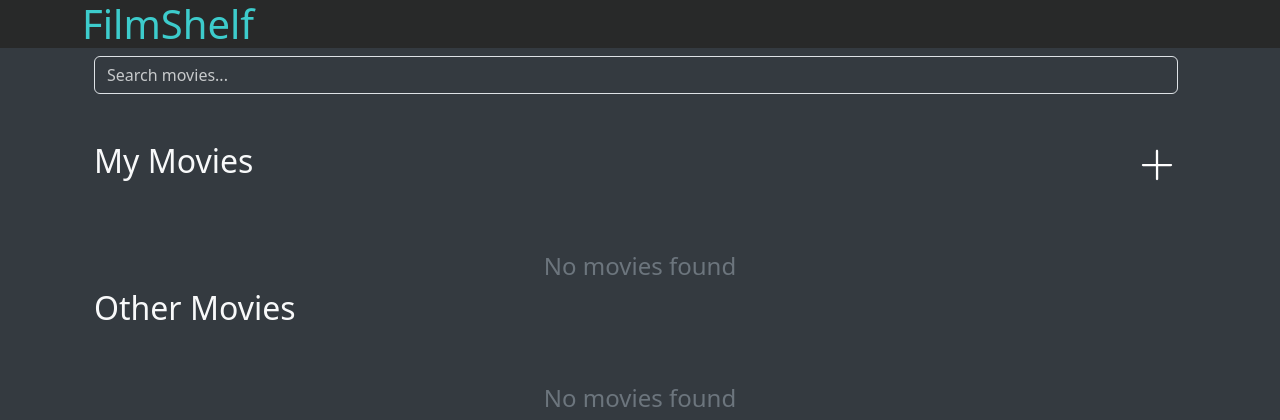
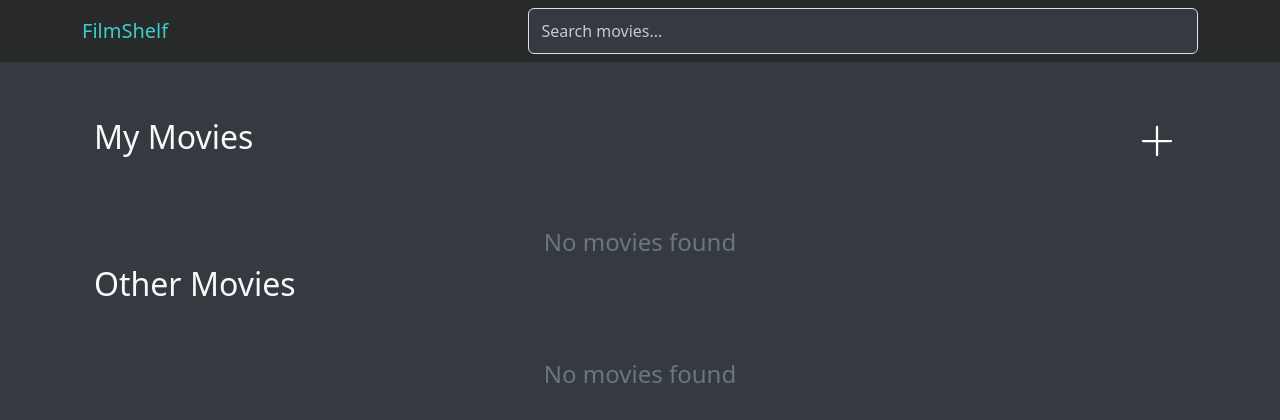
Before and after one commit to BustedElbow/IT6, a PHP site: page / in a window 1280 px wide. Shown: the top 420 px of the page. Run offline with PHP 8.4, Linux system fonts and the light colour scheme; data that the repository does not hold is empty; some libraries are stand-ins or nearby versions.

Commit message:
Search moved to navbar

```diff
--- a/partials/navbar.php
+++ b/partials/navbar.php
@@ -13,7 +13,10 @@ session_start()
   <div class="container">
     <div class="d-none d-lg-block ms-auto">
       <ul class="nav justify-content-between">
-        <a class="nav-brand h1 text-custom-blue" href="index.php">FilmShelf</a>
+        <a class="nav-brand text-custom-blue" href="index.php">FilmShelf</a>
+        <form action="" method="GET" class="d-flex custom-search">
+            <input type="text" name="search" placeholder="Search movies..." class="form-control search-form">
+        </form>
           <?php if(isset($_SESSION['username'])): ?>
             <li class="nav-item dropdown">
               <a class="nav-link dropdown-toggle text-light" href="#" id="navbarDropdown" role="button" data-bs-toggle="dropdown" aria-expanded="false">
--- a/src/index.php
+++ b/src/index.php
@@ -20,17 +20,6 @@
 
   <main class="main container py-2">
 
-    <div class="container sticky-search">
-      <div class="row align-items-center">
-        <div class="col">
-          <form action="" method="GET" class="d-flex ">
-            <input type="text" name="search" placeholder="Search movies..." class="form-control me-2">
-          </form>
-        </div>
-      </div>
-    </div>
-
-
     <?php require '../partials/movielist.php'; ?>
 
     <?php require '../partials/addmodal.php'; ?>
--- a/src/main.scss
+++ b/src/main.scss
@@ -3,6 +3,7 @@ $body-bg: #343a40;
 $body-color: #f8f9fa;
 $component-active-bg: #3DCCCC;
 $link-color: #3DCCCC;
+$input-focus-border-color: black;
 
 @import "../node_modules/bootstrap/scss/bootstrap";
 
@@ -28,12 +29,11 @@ $link-color: #3DCCCC;
   background-color: #282929;
   color: #eeeeee;
 }
-
-.sticky-search {
-  position: sticky;
-  top: 55px;
-  /* Height of the navbar */
-  z-index: 1010;
+.custom-search {
+  width: 60%;
+}
+.nav-main {
+  align-self: center;
 }
 
 .nav-brand {
@@ -43,8 +43,12 @@ $link-color: #3DCCCC;
 }
 
 .nav-bar-custom {
-  height: 3rem;
+  height: auto;
   background-color: #282929;
+  display: flex;
+  align-content: center;
+  flex-wrap: wrap;
+  padding: .5rem 0rem;
 }
 
 .custom-form-height {
@@ -65,7 +69,8 @@ $link-color: #3DCCCC;
 
 .text-custom-blue {
   color: #3DCCCC;
-  background-color: #282929;
+  padding: .5rem 0rem;
+  font-size: 20px;
 }
 
 .genre-tag {
```
Also changed, not shown: src/main.css, 1 other file.
